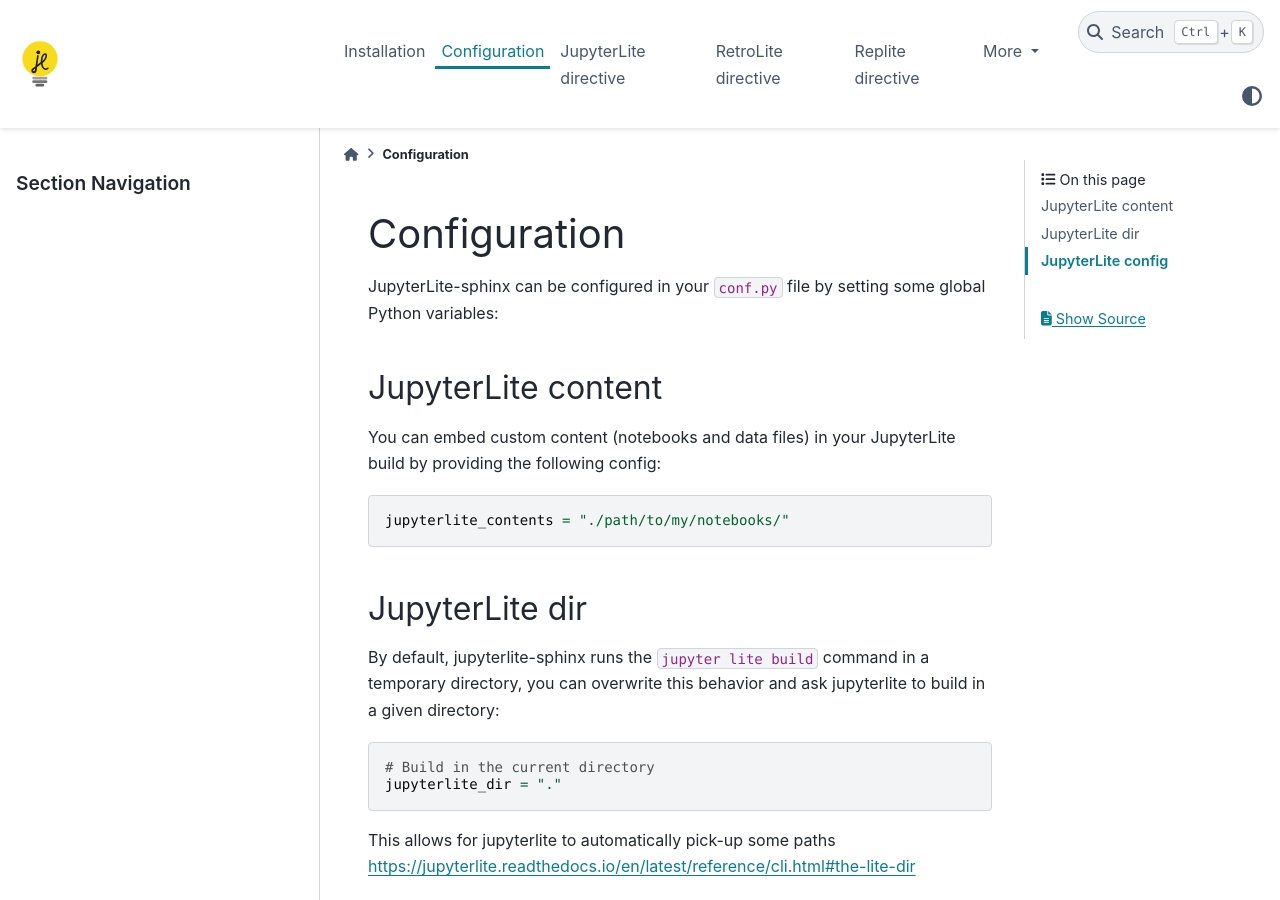
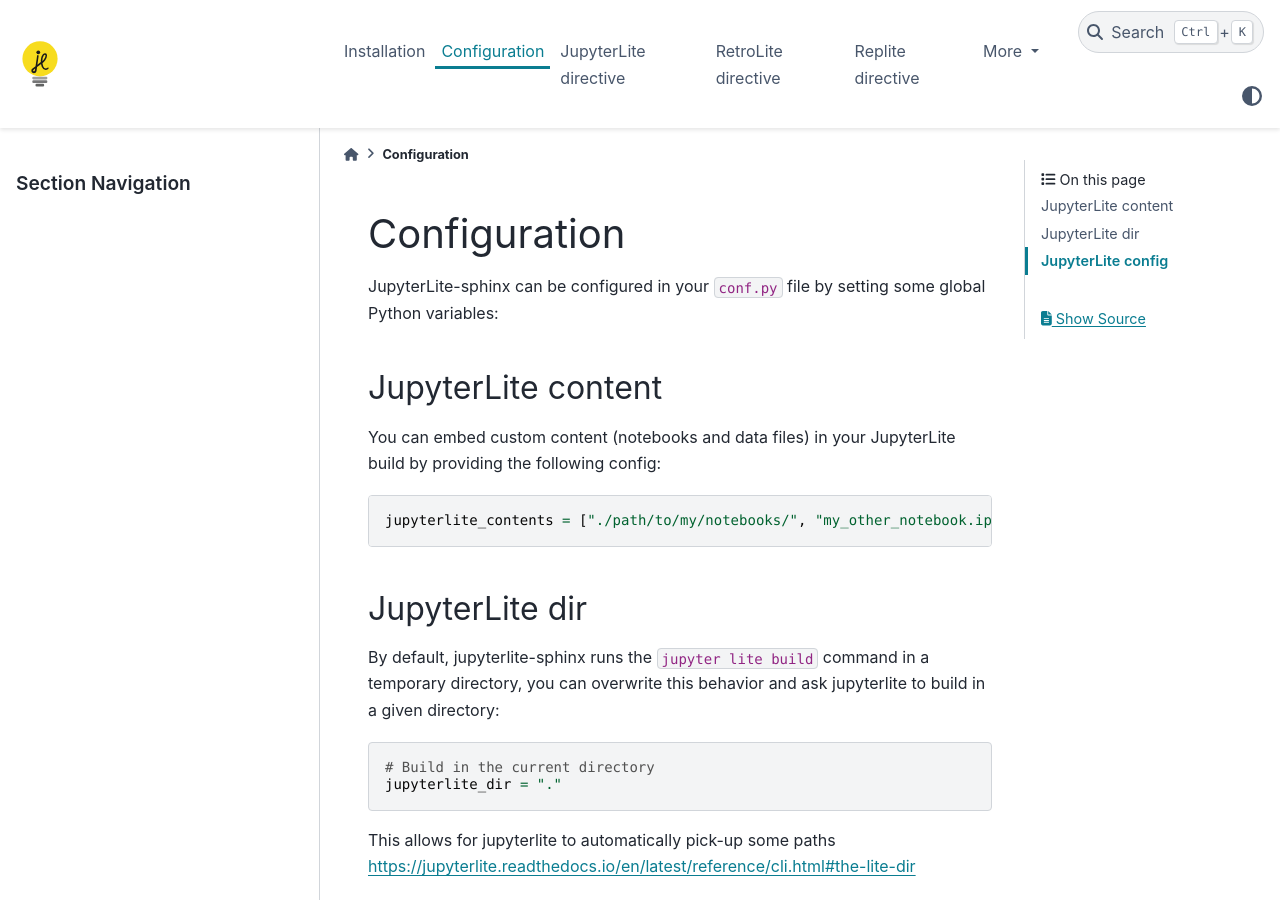
Before and after one commit to jupyterlite/jupyterlite-sphinx, a Sphinx documentation site: the page built from docs/configuration.rst, in a window 1280 px wide and 900 px high. Built offline with Sphinx 7.4.7 and the PyData theme 0.15.4, drawn with Linux system fonts in a browser that asks for light colours.

Commit message:
Fix jupyterlite_contents

```diff
--- a/docs/conf.py
+++ b/docs/conf.py
@@ -8,7 +8,7 @@
 html_logo = "_static/icon.svg"
 
 jupyterlite_config = "jupyterlite_config.json"
-jupyterlite_contents = "./custom_contents"
+jupyterlite_contents = ["./custom_contents"]
 
 master_doc = 'index'
 
--- a/docs/configuration.rst
+++ b/docs/configuration.rst
@@ -10,7 +10,7 @@
 
 .. code-block:: python
 
-    jupyterlite_contents = "./path/to/my/notebooks/"
+    jupyterlite_contents = ["./path/to/my/notebooks/", "my_other_notebook.ipynb"]
 
 JupyterLite dir
 ---------------
```
